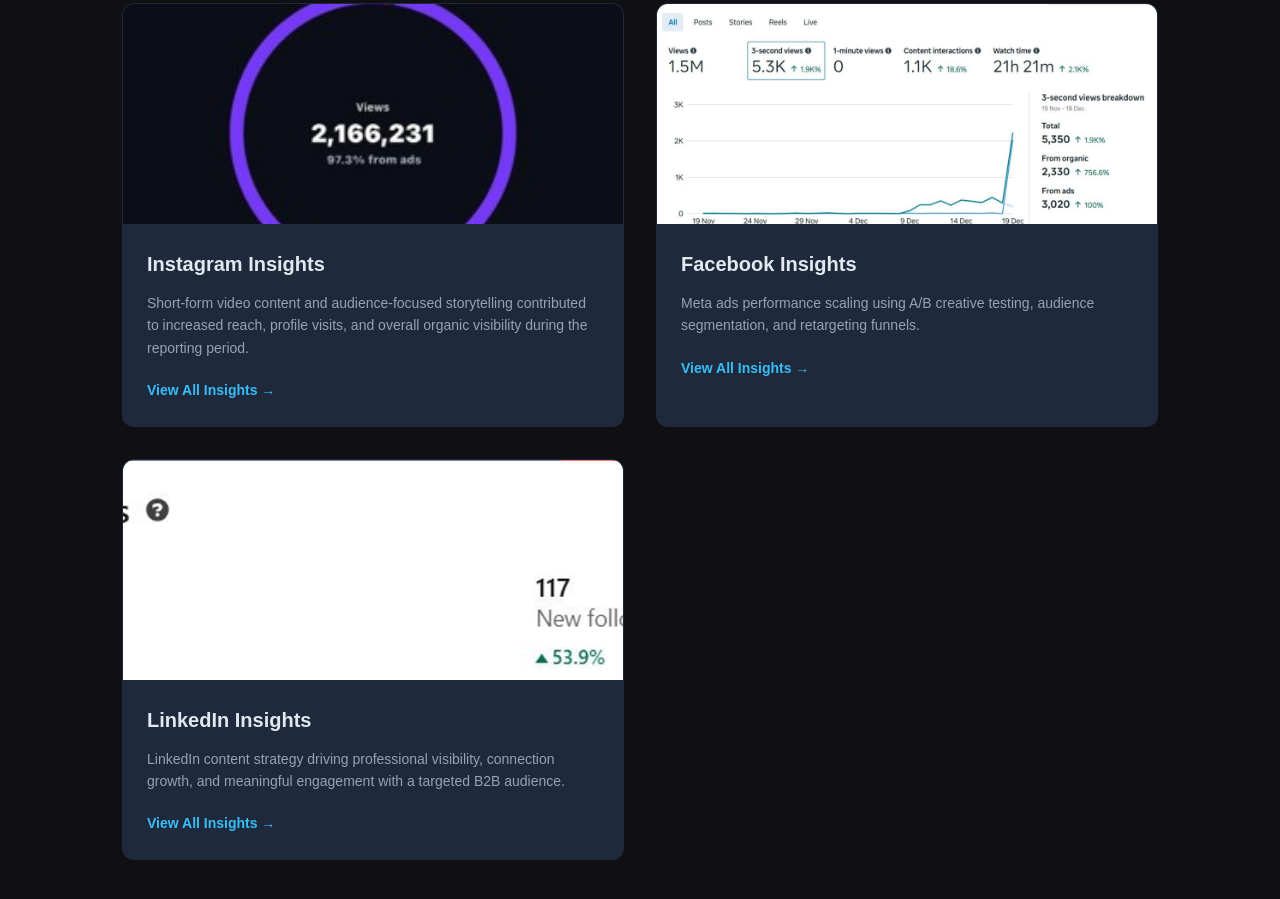
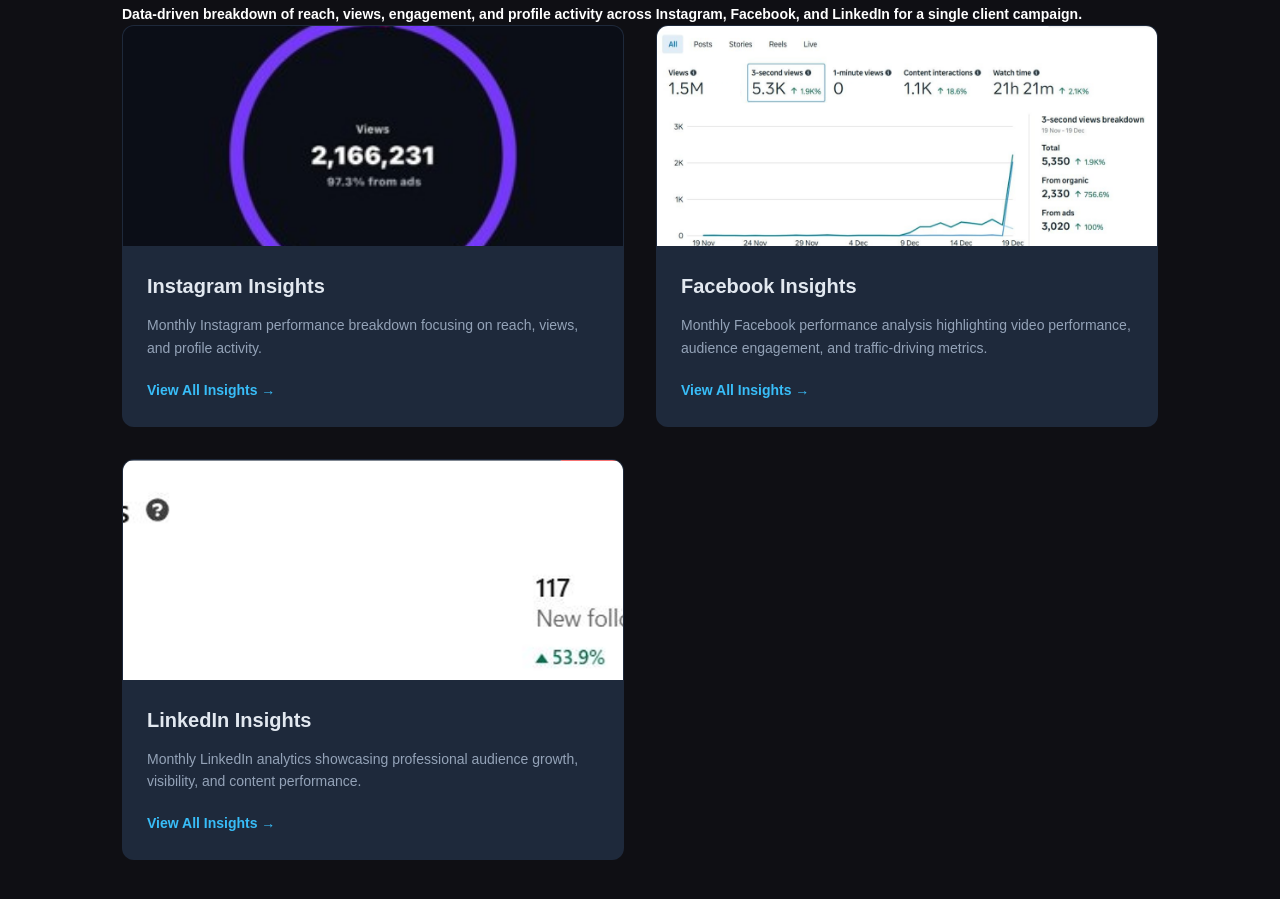
Before and after one commit to bhojwaniurvashi/social-media-portfolio, a website: page index.html in a window 1280 px wide. Shown: the part 1447-2346 px from the top of the page. Drawn offline with Linux system fonts and the light colour scheme.

Commit message:
added tag line

```diff
--- a/data.js
+++ b/data.js
@@ -195,7 +195,7 @@
   {
     id: 'instagram-growth',
     title: 'Instagram Insights',
-    desc: 'Short-form video content and audience-focused storytelling contributed to increased reach, profile visits, and overall organic visibility during the reporting period.',
+    desc: 'Monthly Instagram performance breakdown focusing on reach, views, and profile activity.',
     images: [
       'images/Performance Insights/IG/Picture1.jpg',
       'images/Performance Insights/IG/Picture2.jpg',
@@ -205,7 +205,7 @@
   {
     id: 'meta-ads',
     title: 'Facebook Insights',
-    desc: 'Meta ads performance scaling using A/B creative testing, audience segmentation, and retargeting funnels.',
+    desc: 'Monthly Facebook performance analysis highlighting video performance, audience engagement, and traffic-driving metrics.',
     images: [
       'images/Performance Insights/FB/Picture4.png',
       'images/Performance Insights/FB/Picture5.png',
@@ -217,7 +217,7 @@
   {
     id: 'linkedin-analytics',
     title: 'LinkedIn Insights',
-    desc: 'LinkedIn content strategy driving professional visibility, connection growth, and meaningful engagement with a targeted B2B audience.',
+    desc: 'Monthly LinkedIn analytics showcasing professional audience growth, visibility, and content performance.',
     images: [
       'images/Performance Insights/Linkedin/Picture9.png',
       'images/Performance Insights/Linkedin/Picture10.png',
--- a/index.html
+++ b/index.html
@@ -74,6 +74,7 @@
 <!-- CASE STUDIES -->
 <section id="case">
   <h2>Monthly Performance Insights</h2>
+  <p class="value">Data-driven breakdown of reach, views, engagement, and profile activity across Instagram, Facebook, and LinkedIn for a single client campaign.</p>
   <div class="case-grid" id="case-grid">
     <!-- Injected by script.js -->
   </div>
```
